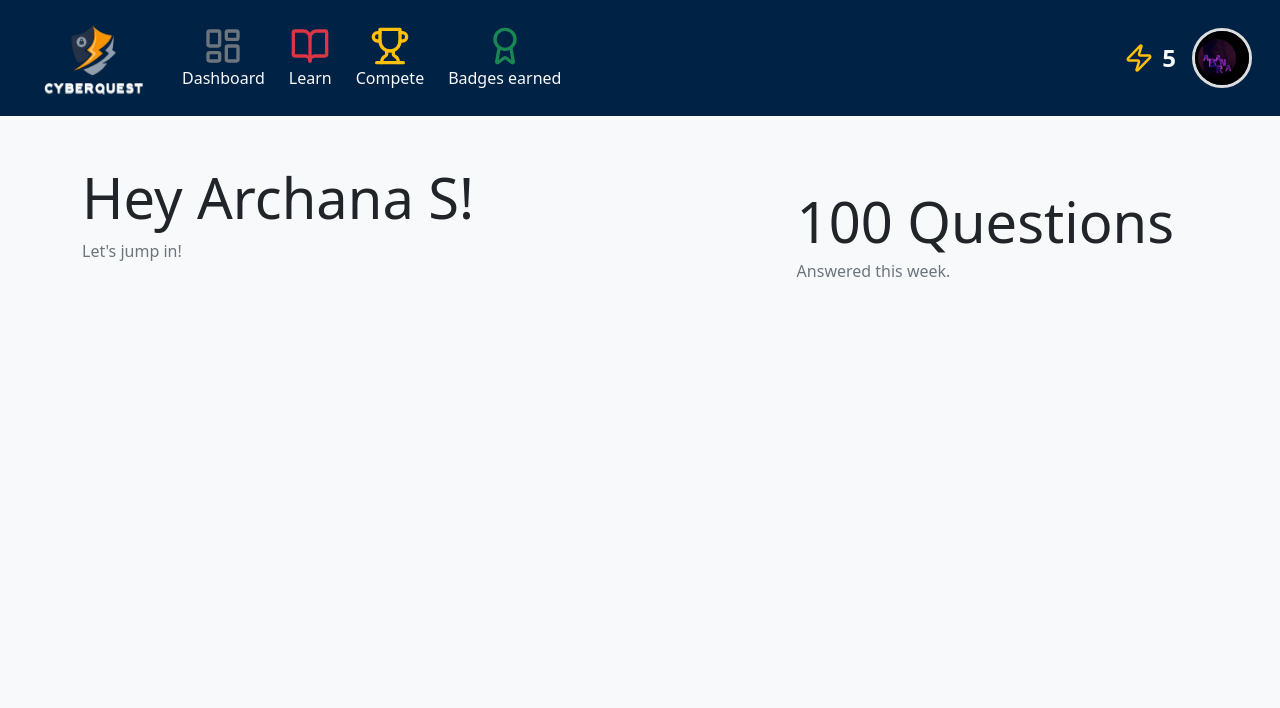
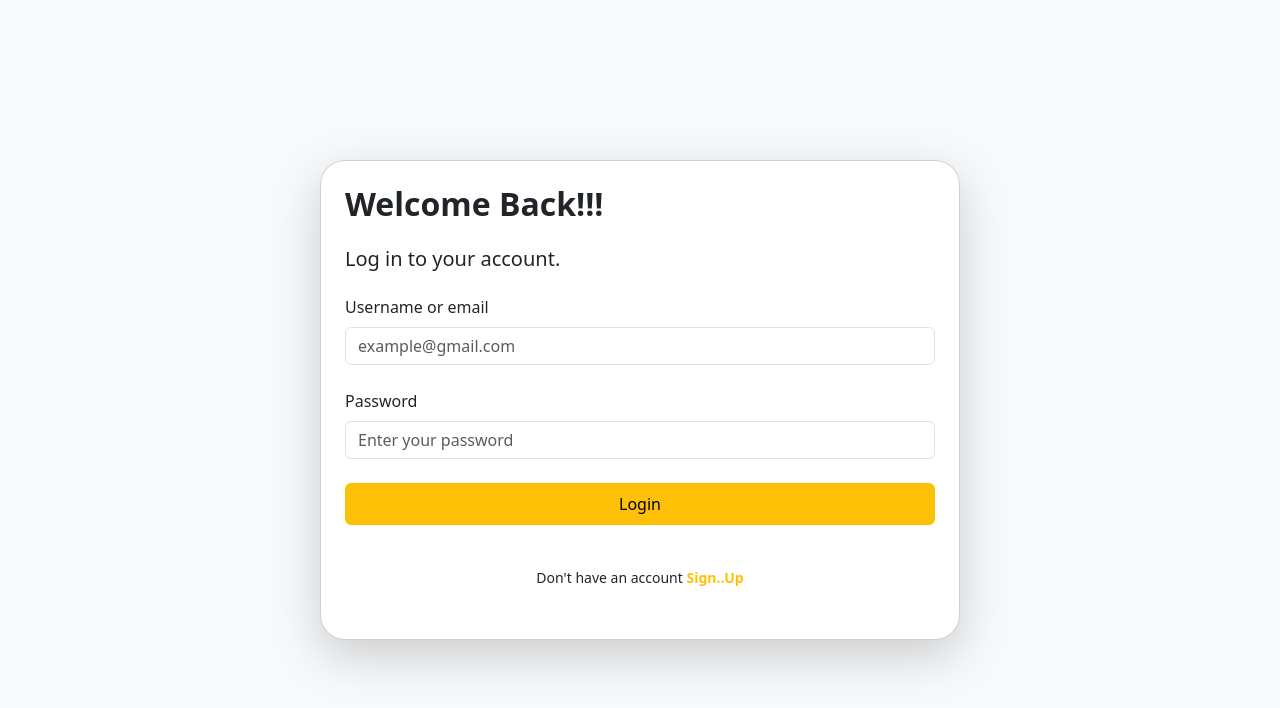
Before and after one commit to achuworks/gamified-education-platform, a React (Create React App) app: page /login in a window 1280 px wide. Shown: the top 708 px of the page. Built offline with nearby package versions, Linux system fonts and the light colour scheme.

Commit message:
Added Login and Signup page

```diff
--- a/package.json
+++ b/package.json
@@ -3,11 +3,16 @@
   "version": "0.1.0",
   "private": true,
   "dependencies": {
+    "body-parser": "^1.20.3",
     "bootstrap": "^5.3.3",
+    "cors": "^2.8.5",
     "cra-template": "1.2.0",
+    "express": "^4.21.2",
     "lucide-react": "^0.474.0",
+    "mysql": "^2.18.1",
     "react": "^19.0.0",
     "react-dom": "^19.0.0",
+    "react-router-dom": "^7.1.5",
     "react-scripts": "5.0.1"
   },
   "scripts": {
--- a/src/App.js
+++ b/src/App.js
@@ -1,26 +1,20 @@
-import logo from './logo.svg';
+
 import './App.css';
 import 'bootstrap/dist/css/bootstrap.min.css';
+import Dashboard from './Components/Dashboard';
+import Login from './Components/Login';
+import { BrowserRouter as Router, Routes, Route } from 'react-router-dom';
+
 
 
 function App() {
   return (
-    <div className="App">
-      <header className="App-header">
-        <img src={logo} className="App-logo" alt="logo" />
-        <p>
-          Edit <code>src/App.js</code> and save to reload.
-        </p>
-        <a
-          className="App-link"
-          href="https://reactjs.org"
-          target="_blank"
-          rel="noopener noreferrer"
-        >
-          Learn React
-        </a>
-      </header>
-    </div>
+    <Router>
+      <Routes>
+        <Route path="/" element={<Dashboard />} />
+        <Route path="/login" element={<Login />} />
+      </Routes>
+    </Router>
   );
 }
 
--- a/src/Components/Dashboard.js
+++ b/src/Components/Dashboard.js
@@ -1,10 +1,13 @@
-import React from 'react';
+import React,{useState} from 'react';
 import { Trophy, MoreHorizontal, Search, BookOpen, LayoutDashboard, Award ,Zap} from 'lucide-react';
 import logo from '../logo.png';
 import './Dashstyle.css';
-import profile from '../ll.png'
+import profile from '../ll.png';
+import Login from './Login';
 
 function Dashboard() {
+    const [showlogin,setshowlogin]=useState(false);
+
     return (
         <div className="min-vh-100 bg-light text-dark">
             <nav className="navbar navbar-expand-lg navbar-dark bg-darker-blue px-3">
@@ -36,8 +39,8 @@ function Dashboard() {
                             <span>Badges earned</span>
                         </a>
                     </div>
-
                     <div className="ms-auto d-flex align-items-center gap-3">
+                    <button type="button" class="btn btn-outline-warning" onClick={() => setshowlogin(!showlogin)}><strong>Login/Register</strong></button>
                     <div className="d-flex align-items-center">
                             <Zap size={30} className="text-warning" />
                             <span className="text-light ms-2 fw-bold" style={{ fontSize: '1.5rem' }}>5</span>
@@ -59,16 +62,11 @@ function Dashboard() {
                 </div>
             </nav>
             <div className="container py-5">
-                <div className="d-flex justify-content-between">
-                    <div>
-                        <h1 className="display-4 mb-2 text-dark">Hey Archana S!</h1>
-                        <p className="text-secondary">Let's jump in!</p>
-                    </div>
-                    <div className="bg-light p-4 rounded">
-                        <div className="display-4 mb-1 text-dark">100 Questions</div>
-                        <div className="text-secondary">Answered this week.</div>
-                    </div>
-                </div>
+                {showlogin?(
+                    <Login />
+                ):(
+                    <p>Not logged in</p>
+                )}
             </div>
         </div>
     );
--- /dev/null
+++ b/src/Components/Login.js
@@ -0,0 +1,40 @@
+import React, { useState } from 'react';
+import Signup from './Signup';
+
+function Login() {
+  const [signup, setsignup] = useState(false);
+
+  const handleSubmit = (e) => {
+    e.preventDefault();
+  };
+
+  return (
+    <div className="d-flex justify-content-center align-items-center vh-100 bg-light">
+      {!signup ? (
+        <div className="card p-4 shadow-lg" style={{ width: '40rem', height: '30rem', borderRadius: '25px' }}>
+          <h2 className="text-left mb-4"><strong>Welcome Back!!!</strong></h2>
+          <h5 className="mb-4">Log in to your account.</h5>
+          <form onSubmit={handleSubmit}>
+            <div className="mb-4">
+              <label htmlFor="username" className="form-label">Username or email</label>
+              <input type="text" className="form-control" id="username" placeholder="example@gmail.com" required />
+            </div>
+
+            <div className="mb-4">
+              <label htmlFor="password" className="form-label">Password</label>
+              <input type="password" className="form-control mb-4" id="password" placeholder="Enter your password" required />
+            </div>
+            <button type="submit" className="btn btn-warning w-100 py-2 mb-4">Login</button>
+          </form>
+          <div className="text-center mt-3">
+            <small>Don't have an account <a href="#" onClick={() => setsignup(true)} className="text-warning text-decoration-none"><strong>Sign..Up</strong></a></small>
+          </div>
+        </div>
+      ) : (
+        <Signup />
+      )}
+    </div>
+  );
+}
+
+export default Login;
--- /dev/null
+++ b/src/Components/Signup.js
@@ -0,0 +1,44 @@
+import React, { useState } from 'react';
+import Login from './Login';
+
+function Signup() {
+  const [login, setLogin] = useState(false);
+
+  const handleSubmit = (e) => {
+    e.preventDefault();
+
+  };
+
+  return (
+    <div className="d-flex justify-content-center align-items-center vh-100 bg-light">
+      {!login ? (
+        <div className="card p-4 shadow-lg" style={{ width: '40rem', height: '35rem', borderRadius: '25px' }}>
+          <h2 className="text-left mb-4"><strong>Welcome !!!</strong></h2>
+          <h5 className="mb-4">Sign up here.... </h5>
+          <form onSubmit={handleSubmit}>
+            <div className="mb-4">
+              <label htmlFor="username" className="form-label">Username</label>
+              <input type="text" className="form-control" id="username" placeholder="Username" required />
+            </div>
+            <div className="mb-4">
+              <label htmlFor="email" className="form-label">Email</label>
+              <input type="email" className="form-control" id="email" placeholder="example@gmail.com" required />
+            </div>
+            <div className="mb-4">
+              <label htmlFor="password" className="form-label">Password</label>
+              <input type="password" className="form-control mb-4" id="password" placeholder="Enter your password" required />
+            </div>
+            <button type="submit" className="btn btn-warning w-100 py-2 mb-4">Sign up</button>
+          </form>
+          <div className="text-center mt-3">
+            <small>Already have an account?? <a href="#" onClick={() => setLogin(true)} className="text-warning text-decoration-none"><strong>Log in</strong></a></small>
+          </div>
+        </div>
+      ) : (
+        <Login />
+      )}
+    </div>
+  );
+}
+
+export default Signup;
--- a/src/index.js
+++ b/src/index.js
@@ -4,12 +4,11 @@ import './index.css';
 import App from './App';
 import reportWebVitals from './reportWebVitals';
 import 'bootstrap/dist/css/bootstrap.min.css';
-import Dashboard from './Components/Dashboard';
 
 const root = ReactDOM.createRoot(document.getElementById('root'));
 root.render(
   <React.StrictMode>
-    <Dashboard />
+    <App />
   </React.StrictMode>
 );
 
```
Also changed, not shown: src/Components/server.js (added, +37 -0 lines), 1 other file (tests, documents, lock files or other folders).
